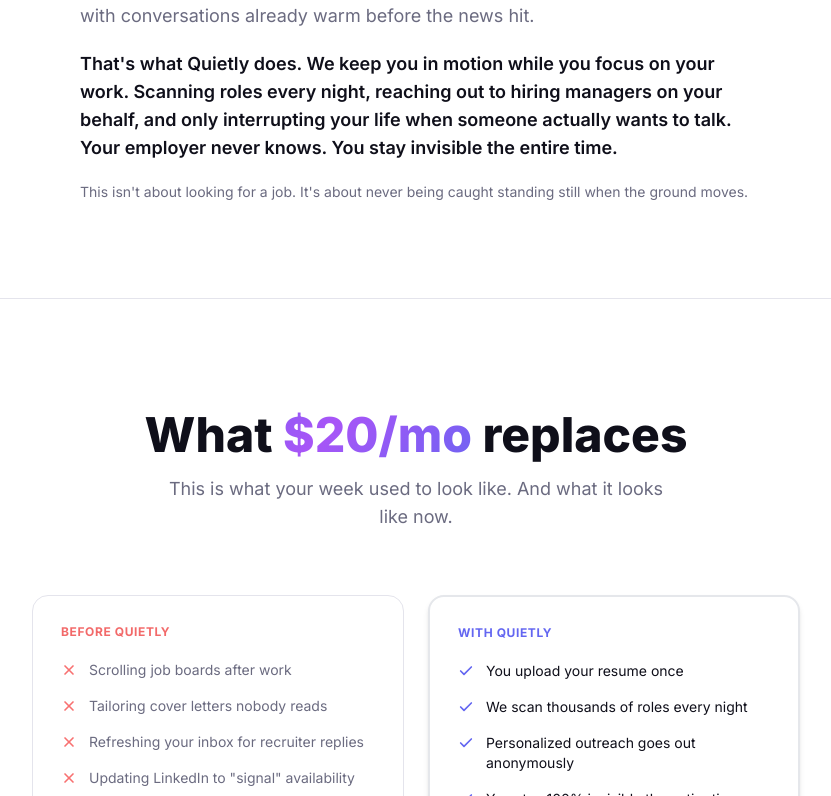
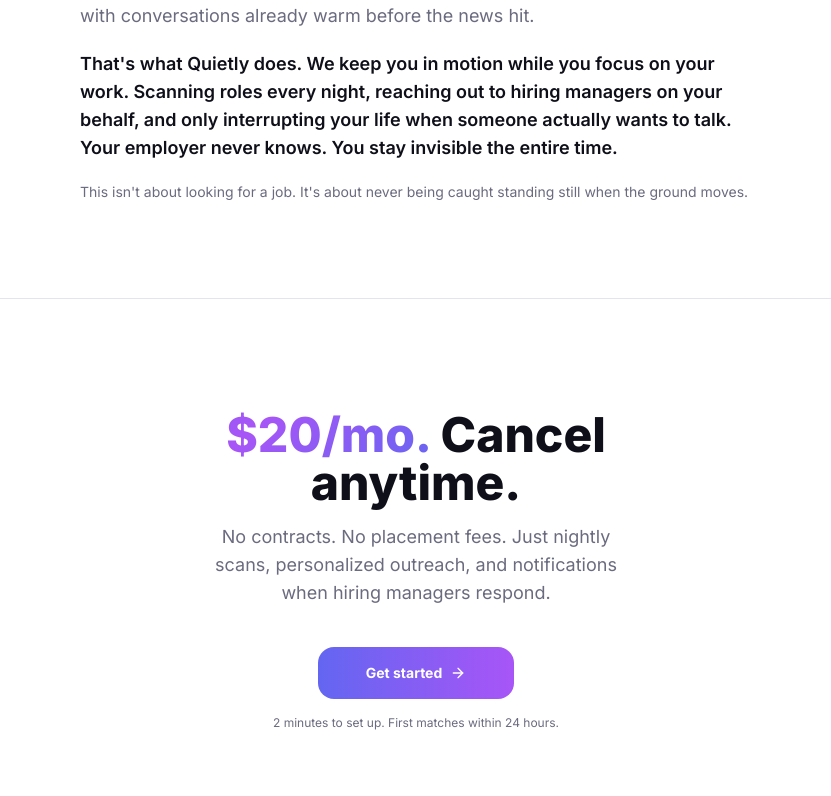
Before and after one commit to buildmoreandmore-cpu/quietly, a Next.js app: page / in a window 1280 px wide. Shown: the part 2004-2800 px from the top of the page, without its empty margins (224-1055 px from the left). Built offline with nearby package versions, Linux system fonts and the light colour scheme.

Commit message:
Simplify pricing section, remove footer attribution
- Replaced before/after grid + separate price card with single clean
  pricing section: headline, one-liner, CTA button
- Removed "Built in Atlanta by Martin Francis" from footer

Co-Authored-By: Claude Opus 4.6 <noreply@anthropic.com>

```diff
--- a/src/app/page.tsx
+++ b/src/app/page.tsx
@@ -143,87 +143,28 @@ export default function LandingPage() {
           </div>
         </section>
 
-        {/* ── What You Stop Doing (pricing as contrast) ─ */}
+        {/* ── Pricing ─────────────────────────────────── */}
         <section className="px-6 py-28 bg-surface/50">
-          <div className="max-w-4xl mx-auto">
-            <div className="text-center mb-16">
+          <div className="max-w-xl mx-auto text-center">
             <h2 className="text-3xl sm:text-5xl font-extrabold mb-4 text-foreground">
-                What <span className="gradient-text">$20/mo</span> replaces
+              <span className="gradient-text">$20/mo.</span> Cancel anytime.
             </h2>
-              <p className="text-muted text-lg max-w-lg mx-auto">
-                This is what your week used to look like. And what it looks like now.
-              </p>
-            </div>
-
-            <div className="grid grid-cols-1 sm:grid-cols-2 gap-6 max-w-3xl mx-auto mb-16">
-              {/* Before column */}
-              <div className="bg-white border border-border rounded-2xl p-7">
-                <div className="text-xs font-bold text-red-500/80 uppercase tracking-wider mb-5">Before Quietly</div>
-                <div className="space-y-4">
-                  {[
-                    "Scrolling job boards after work",
-                    "Tailoring cover letters nobody reads",
-                    "Refreshing your inbox for recruiter replies",
-                    "Updating LinkedIn to \"signal\" availability",
-                    "Taking calls from recruiters pitching bad fits",
-                    "Wondering if your current boss noticed",
-                  ].map((item) => (
-                    <div key={item} className="flex items-start gap-3">
-                      <svg className="w-4 h-4 text-red-400 flex-shrink-0 mt-0.5" viewBox="0 0 24 24" fill="none" stroke="currentColor" strokeWidth={2.5} strokeLinecap="round" strokeLinejoin="round">
-                        <line x1="18" y1="6" x2="6" y2="18" />
-                        <line x1="6" y1="6" x2="18" y2="18" />
-                      </svg>
-                      <span className="text-sm text-muted">{item}</span>
-                    </div>
-                  ))}
-                </div>
-              </div>
-
-              {/* After column */}
-              <div className="bg-white border-2 border-accent/20 rounded-2xl p-7 shadow-md shadow-accent/5">
-                <div className="text-xs font-bold text-accent uppercase tracking-wider mb-5">With Quietly</div>
-                <div className="space-y-4">
-                  {[
-                    "You upload your resume once",
-                    "We scan thousands of roles every night",
-                    "Personalized outreach goes out anonymously",
-                    "You stay 100% invisible the entire time",
-                    "You only hear from us when someone responds",
-                    "You decide if you want the intro — or pass",
-                  ].map((item) => (
-                    <div key={item} className="flex items-start gap-3">
-                      <svg className="w-4 h-4 text-accent flex-shrink-0 mt-0.5" viewBox="0 0 24 24" fill="none" stroke="currentColor" strokeWidth={2.5} strokeLinecap="round" strokeLinejoin="round">
-                        <path d="M20 6L9 17l-5-5" />
-                      </svg>
-                      <span className="text-sm text-foreground">{item}</span>
-                    </div>
-                  ))}
-                </div>
-              </div>
-            </div>
-
-            {/* Price anchor */}
-            <div className="max-w-md mx-auto text-center bg-white border-2 border-accent/20 rounded-3xl p-8 shadow-lg shadow-accent/5">
-              <div className="flex items-baseline justify-center gap-1 mb-2">
-                <span className="text-5xl font-extrabold text-foreground">$20</span>
-                <span className="text-muted text-lg">/mo</span>
-              </div>
-              <p className="text-sm text-muted mb-6">
-                Cancel anytime. No contracts. No placement fees.
+            <p className="text-muted text-lg mb-10 max-w-md mx-auto">
+              No contracts. No placement fees. Just nightly scans, personalized
+              outreach, and notifications when hiring managers respond.
             </p>
 
             <Link
               href="/auth/signup"
-                className="group btn-shimmer block w-full text-center bg-gradient-to-r from-accent to-purple-500 text-white py-4 rounded-2xl text-sm font-bold hover:shadow-lg hover:shadow-accent/20 transition-all hover:-translate-y-0.5"
+              className="group btn-shimmer inline-flex items-center bg-gradient-to-r from-accent to-purple-500 text-white px-12 py-4 rounded-2xl text-sm font-bold hover:shadow-lg hover:shadow-accent/20 transition-all hover:-translate-y-0.5"
             >
               Get started
               <ArrowRightIcon />
             </Link>
 
-              <p className="text-xs text-muted text-center mt-4">
+            <p className="text-xs text-muted mt-4">
               2 minutes to set up. First matches within 24 hours.
             </p>
-            </div>
           </div>
         </section>
 
@@ -260,7 +201,7 @@ export default function LandingPage() {
             <span className="text-sm font-bold text-foreground">Quietly</span>
           </div>
           <p className="text-xs text-muted">
-            Built in Atlanta by Martin Francis.
+            Your career on autopilot. No data shared. Ever.
           </p>
           <div className="flex gap-6 text-xs text-muted">
             <Link href="/auth/login" className="hover:text-foreground transition-colors">
```
Lines whose indentation alone changed are shown as unchanged.
